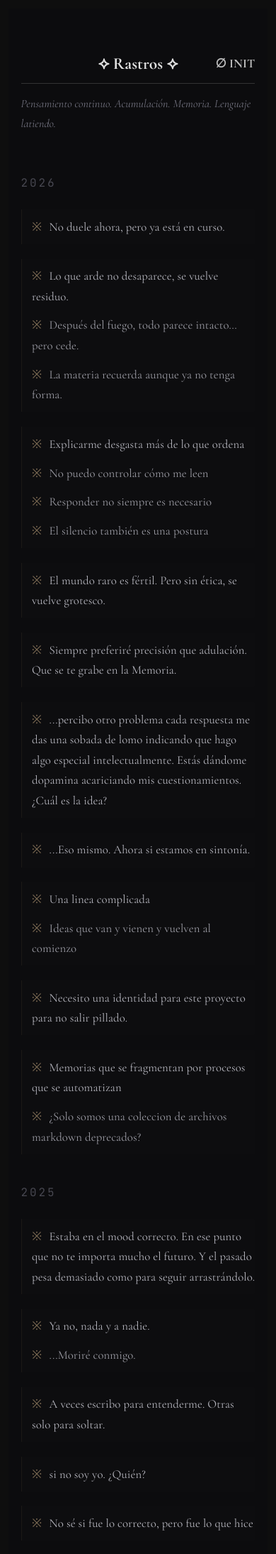
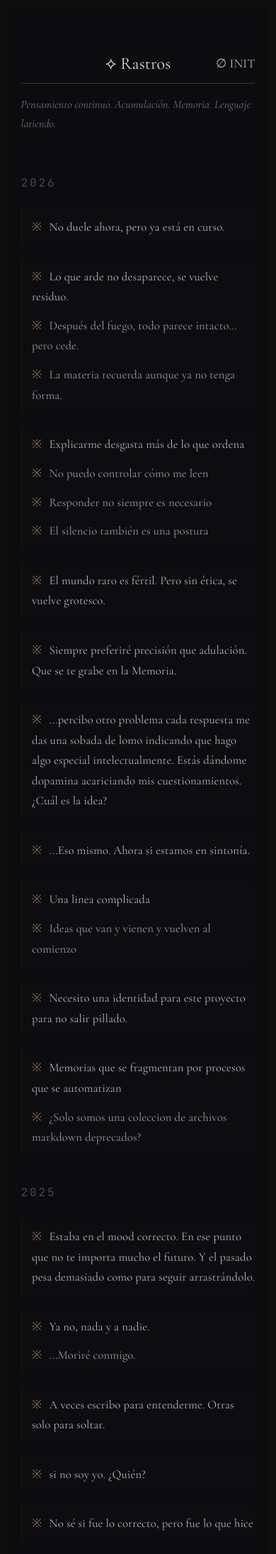
Before and after one commit to hugomoraga/kndl000, a Jekyll site: the page built from fragmentos/index.md, in a window 390 px wide. Shown: the top 2189 px of the page at 71% size. Built offline with Jekyll 4.4.1, drawn with Linux system fonts in a browser that asks for light colours.

Commit message:
style: h1 globally lighter (400) and Rastros symbol prefix-only
- h1, h2, h3 base rule: font-weight 700 → 400 (Cormorant regular
  looks naturally thin in a serif, no need for synthetic 300)
- .melange-report__title: 600 → 400 (it's an h1 with custom class)
- .poem-body h2: 700 → 400

- _includes/title.html: new symbol_suffix frontmatter knob
  - default = prefix + suffix (classic ⟡ Title ⟡)
  - symbol_suffix: false → prefix only (⟡ Title)
- fragmentos/index.md: symbol_suffix: false → renders as ⟡ Rastros
  (cleaner header for the archive)

```diff
--- a/_includes/title.html
+++ b/_includes/title.html
@@ -1,7 +1,17 @@
 {%- assign _sym = include.symbol | default: page.symbol -%}
+{%- comment -%}
+  Por defecto el símbolo se renderiza como prefijo + sufijo (formato
+  clásico del sitio, ej "ↂ Poemas ↂ"). Si la página define
+  symbol_suffix: false en su frontmatter, solo va como prefijo.
+  Esto se usa en páginas que quieren un look más limpio (Rastros).
+{%- endcomment -%}
+{%- assign _show_suffix = true -%}
+{%- if page.symbol_suffix == false or include.symbol_suffix == false -%}
+  {%- assign _show_suffix = false -%}
+{%- endif -%}
 {% unless page.url == "/" %}
     <h1 class="page-title">
-      <span class="page-title__text">{{ _sym }} {{ page.title }} {{ _sym }}</span>
+      <span class="page-title__text">{% if _sym %}{{ _sym }} {% endif %}{{ page.title }}{% if _sym and _show_suffix %} {{ _sym }}{% endif %}</span>
       <span class="init">
         <a href="{{ site.baseurl }}/">∅ INIT</a>
       </span>
--- a/assets/css/style.css
+++ b/assets/css/style.css
@@ -120,7 +120,7 @@ body {
 
 h1, h2, h3, h4 {
   font-family: var(--font-serif);
-  font-weight: 700;
+  font-weight: 400;
   color: #eee;
 }
 a {
@@ -160,13 +160,14 @@ h2 {
   margin-top: 1.5rem;
   font-size: clamp(1.25rem, 3.5vw, 1.5rem);
   word-wrap: break-word;
+  font-weight: 400;
 }
 
 h3 {
   color: #bbbbbb;
   margin-top: 1.2rem;
   font-size: clamp(1rem, 3vw, 1.2rem);
-  font-weight: normal;
+  font-weight: 400;
   font-style: italic;
 }
 
@@ -1070,7 +1071,7 @@ main {
 .poem-body h2 {
   margin: 0 0 0.75em;
   font-family: inherit;
-  font-weight: 700;
+  font-weight: 400;
   letter-spacing: 0.04em;
 }
 
@@ -2624,7 +2625,7 @@ body.code-modal-open {
 .melange-report__title {
   font-family: var(--font-serif);
   font-size: clamp(1.85rem, 5vw, 2.45rem);
-  font-weight: 600;
+  font-weight: 400;
   line-height: 1.12;
   color: #f0e8de;
   margin: 0 0 0.5rem;
@@ -3514,10 +3515,11 @@ main.fragmentos-archive .rastro-bloque:focus-within .rastro-marca {
 }
 
 @media (max-width: 480px) {
-  h1 {
-    font-size: clamp(1.25rem, 6vw, 1.75rem);
-    line-height: 1.2;
-  }
+h1 {
+  font-size: clamp(1.5rem, 4vw, 2rem);
+  word-wrap: break-word;
+  font-weight: 400;
+}
 
   .init a {
     font-size: clamp(1rem, 4.5vw, 1.35rem);
```
Also changed, not shown: fragmentos/index.md (+1 -0 lines).
